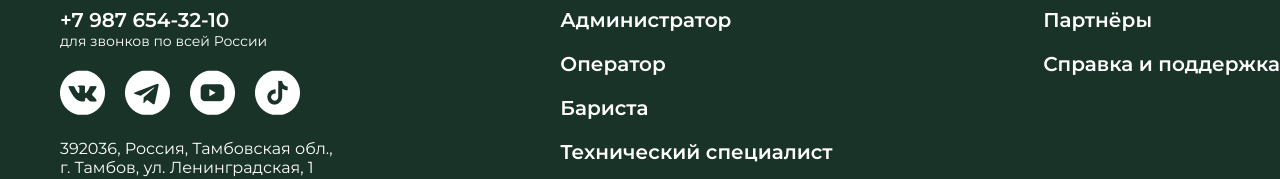
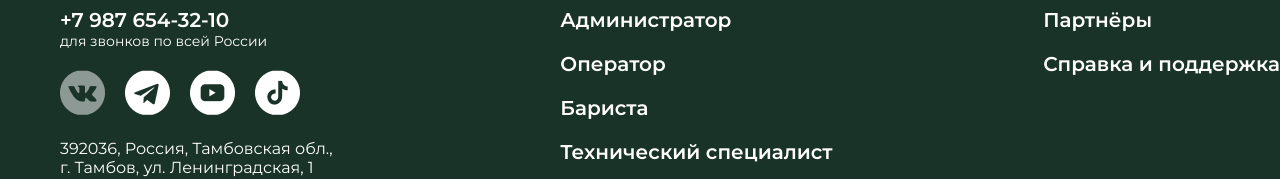
Before and after one commit to Erangez/Erangez.github.io, a plain HTML site: page index.html in a window 1280 px wide. In both pictures the pointer is over the element 92 px from the left and 4303 px from the top of the page. Shown: the part 4209-4388 px from the top of the page. Drawn offline with Linux system fonts and the light colour scheme.

Commit message:
Update style.css

```diff
--- a/style/style.css
+++ b/style/style.css
@@ -442,6 +442,9 @@
 .messengers a0{
     cursor: pointer;
 }
+.messengers a0:hover{
+    opacity: 0.5;
+}
 .bikini-bottom-bg{
     width: 100%;
     height: 163px;
```
